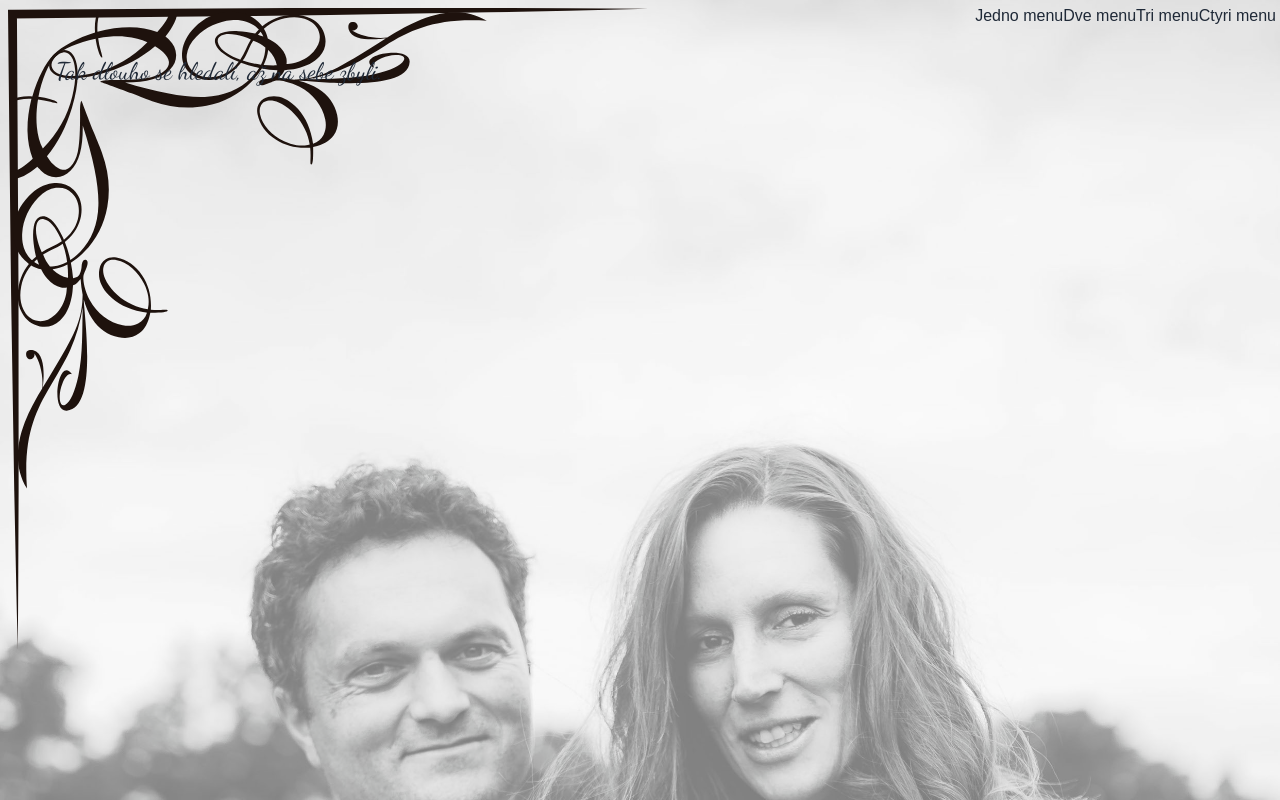
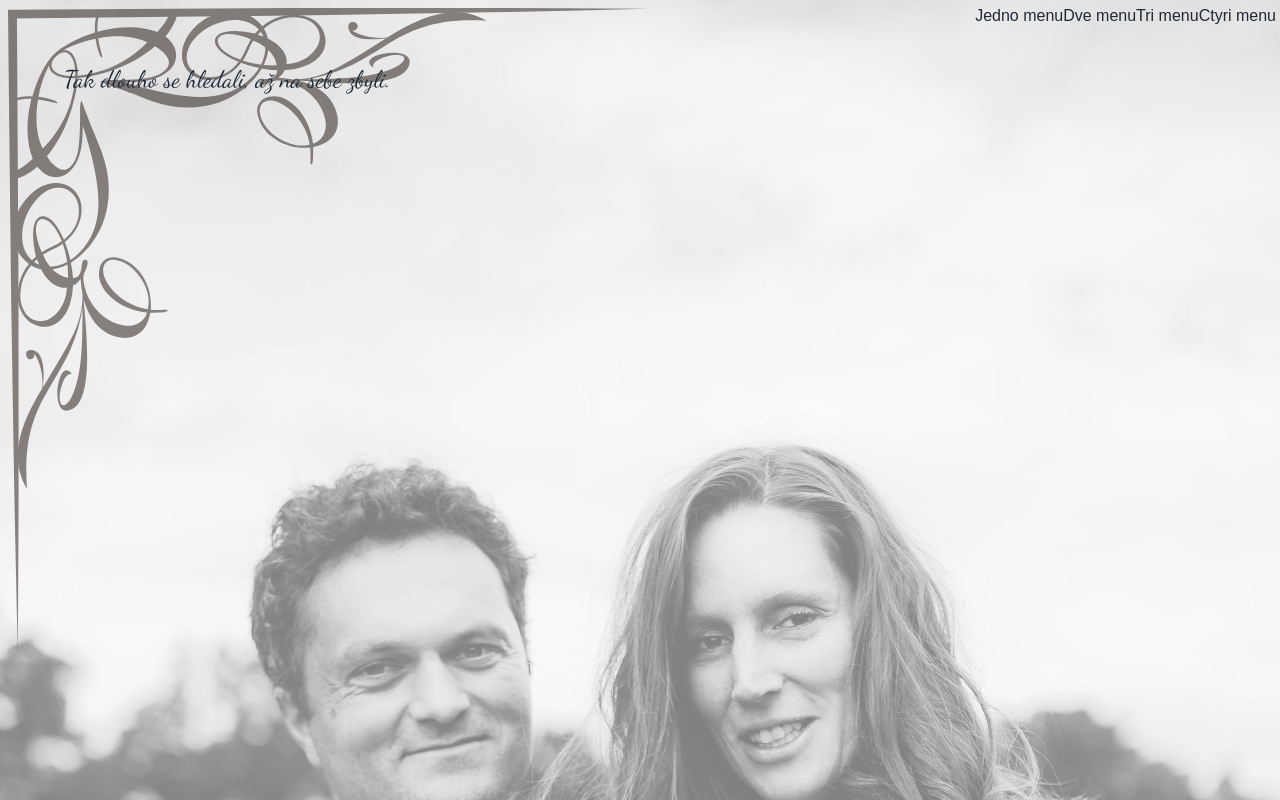
Before and after one commit to martin-1415/svatbaFE, a Next.js app: page / in a window 1280 px wide. Shown: the top 800 px of the page. Built offline with nearby package versions, Linux system fonts and the light colour scheme.

Commit message:
docker CD CI

```diff
--- a/src/app/page.tsx
+++ b/src/app/page.tsx
@@ -7,9 +7,9 @@ export default function Home() {
   return (
     <main>
       <section className="bg-base-100">
-        <img src="/curlies.svg" alt="Icon" className="absolute top-2 left-2 z-10 w-1/2" />
+        <img src="/curlies.svg" alt="Icon" className="absolute top-2 left-2 z-10 w-1/2 opacity-50" />
         <Navigation />
-        <div className="absolute z-10 top-14 font-dancing left-14 text-2xl">
+        <div className="absolute z-10 top-14 font-dancing left-14 text-2xl m-2">
           Tak dlouho se hledali, až na sebe zbyli.
         </div>
         <div className="relative w-full">
```
